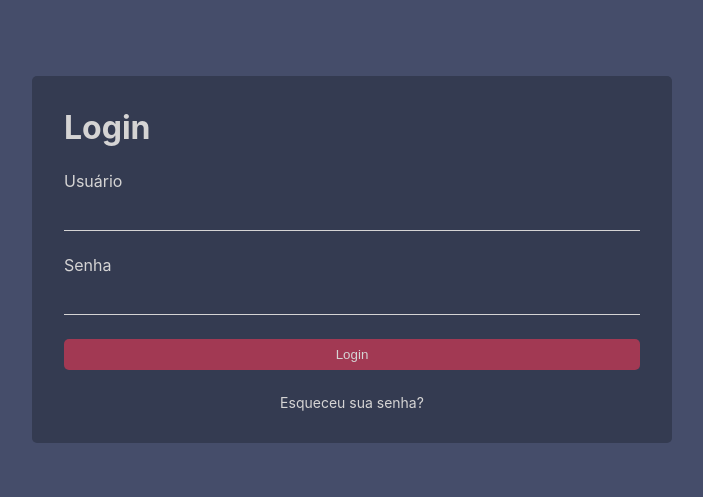
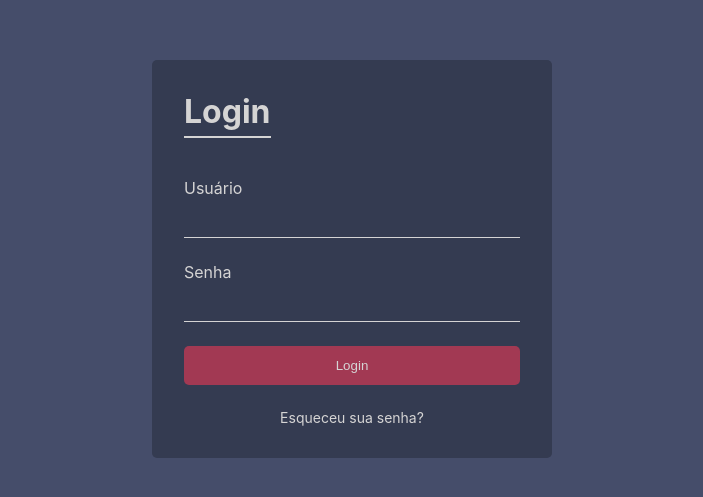
Before and after one commit to amaendoas/login-react, a React (Create React App) app: page / in a window 1280 px wide. Shown: the part 141-638 px from the top of the page, without its empty margins (288-991 px from the left). Built offline with nearby package versions, Linux system fonts and the light colour scheme; the HTML template or start-up script is replaced by a standard one.

Commit message:
ajustes css

```diff
--- a/src/App.css
+++ b/src/App.css
@@ -22,7 +22,7 @@ body, button, a {
 .login {
   background-color: #343B51;
   border-radius: 5px;
-  width: 50%;
+  width: 25rem;
   height: fit-content;
   display: flex;
   flex-direction: column;
--- a/src/components/Button/styles.css
+++ b/src/components/Button/styles.css
@@ -2,7 +2,7 @@ button {
   background-color: #A23953;
   border: none;
   width: 100%;
-  padding: 0.5rem;
+  padding: 12px;
   border-radius: 5px;
   cursor: pointer;
 }
--- a/src/components/Title/styles.css
+++ b/src/components/Title/styles.css
@@ -0,0 +1,6 @@
+h1 {
+  width: fit-content;
+  padding-bottom: 5px;
+  margin-bottom: 1rem;
+  border-bottom: 2px solid #d5d4d4;
+}
```
